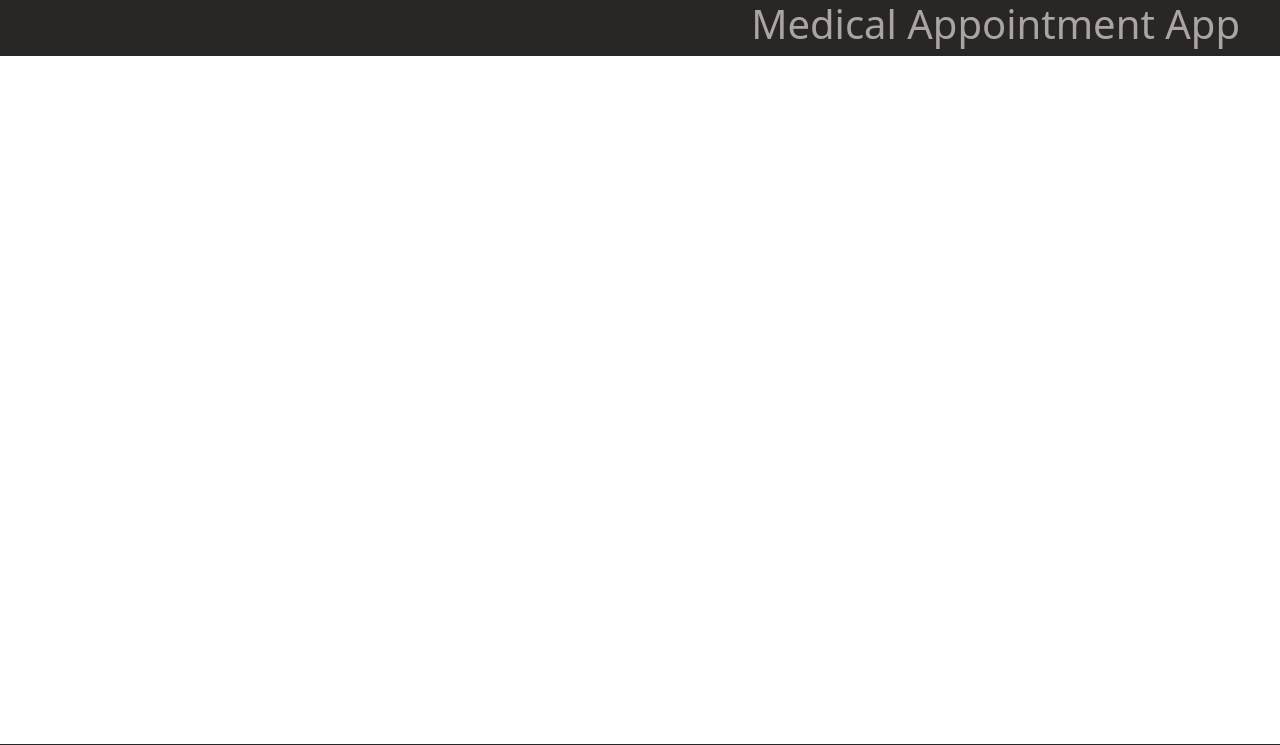
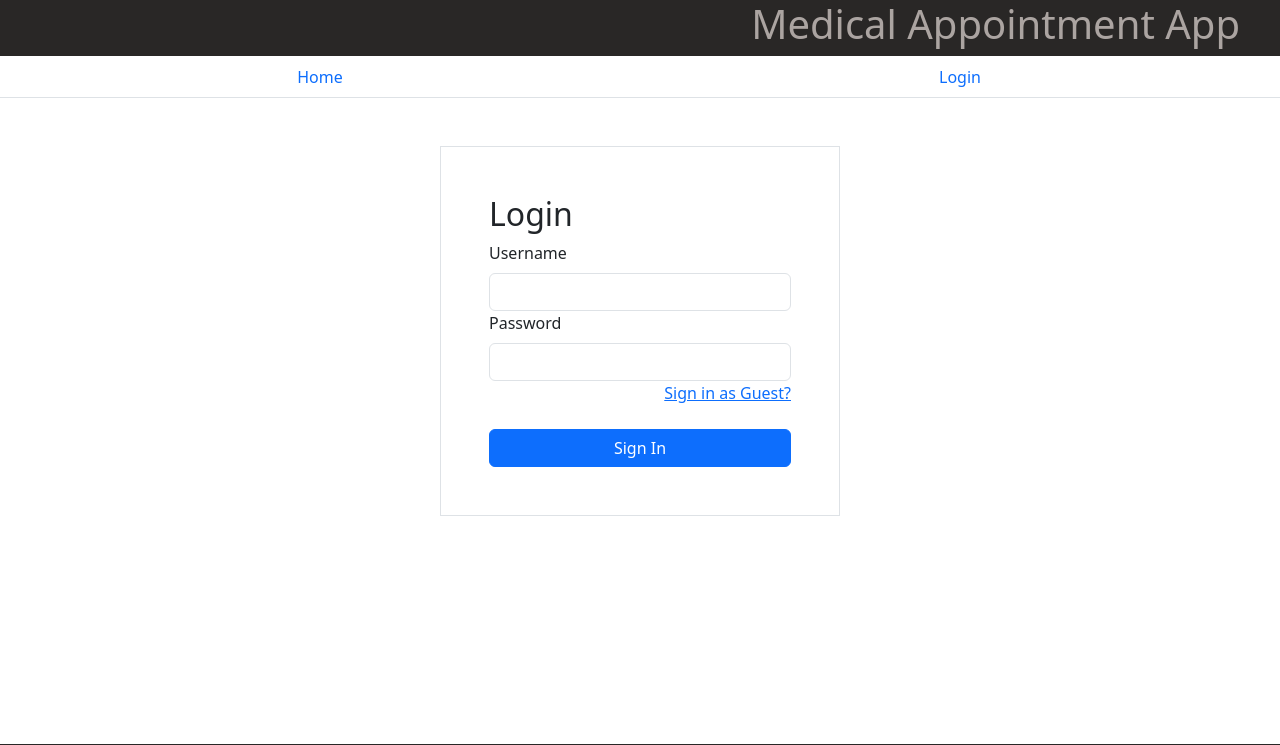
Before and after one commit to yukihim/web-programming-assignment, a PHP site: page /index.php?page=signin in a window 1280 px wide. Shown: the top 745 px of the page. Run offline with PHP 8.4, Linux system fonts and the light colour scheme.

Commit message:
Update signin.php form

```diff
--- a/components/footer.php
+++ b/components/footer.php
@@ -1,5 +1,3 @@
-<body>
-    <footer class="d-flex justify-content-center" style="position:fixed; bottom:0; width:100%; background-color:#292726; color:#aba4a1;">
-        <p class="align-items-center" style="margin-top:1em;">&copy; Medical Appointment App</p>
-    </footer>
-</body>
+<footer class="d-flex justify-content-center" style="position:fixed; bottom:0; width:100%; background-color:#292726; color:#aba4a1;">
+    <p class="align-items-center" style="margin-top:1em;">&copy; Medical Appointment App</p>
+</footer>
--- a/components/header.php
+++ b/components/header.php
@@ -1,5 +1,3 @@
-<body>
-    <header class="d-flex justify-content-end" style="background-color:#292726;color:#aba4a1;">
-        <h1 style="margin-right:1em;">Medical Appointment App</h1>
-    </header>
-</body>
+<header class="d-flex justify-content-end" style="background-color:#292726;color:#aba4a1;">
+    <h1 style="margin-right:1em;">Medical Appointment App</h1>
+</header>
--- a/index.php
+++ b/index.php
@@ -9,25 +9,44 @@
     <!-- <link rel="stylesheet" href="assets/styles/styles.css"> -->
 </head>
 <body>
-    <!-- Add header -->
+    <div style="min-width:auto;">
+        <?php
+            $page = isset($_GET['page']) ? $_GET['page'] : 'home';
+            $user = isset($_GET['user']) ? $_GET['user'] : null;
+        ?>
+
+        <!-- Header -->
         <?php include 'components/header.php'; ?>
 
-    <!-- View Controller -->
+        <!-- Navigation bar -->
+        <!--
+            This navigation bar displays only home, login, it will start showing other tabs when user is logged in and will display by what that user has access to
+        -->
+        <nav>
+            <ul class="nav nav-tabs nav-justified">
+                <li class="nav-item">
+                    <a class="nav-link <?php echo $page == 'home' ? 'active' : ''; ?>" href="index.php">Home</a>
+                </li>
+                <li class="nav-item">
+                    <a class="nav-link <?php echo $page == 'login' ? 'active' : ''; ?>" href="index.php?page=signin">Login</a>
+                </li>
+            </ul>
+        </nav>
+
+
+        <!-- Controller -->
+        <!--
+            Following the MVC Principles
+        -->
+        <div>
             <?php
-        // Check if page is set or else set it to home
-        if (isset($_GET['page'])) {
-            $page = $_GET['page'];
-        } else {
-            $page = 'home';
-        }
-
                 switch ($page) {
                     case 'home':
                         echo '<p>Welcome to the home page!</p>';
                         break;
                     case 'signin':
                         // TODO: Implement sign in page
-
+                        include 'signin.php';
                         break;
                     case 'admin':
                         // TODO: If not signed in then redirect to sign in page and send an alert "You have to log in first"
@@ -51,8 +70,10 @@
                         break;
                 }
             ?>
+        </div>
 
-    <!-- Add footer -->
+        <!-- Footer -->
         <?php include 'components/footer.php'; ?>
+    </div>
 </body>
 </html>
--- a/signin.php
+++ b/signin.php
@@ -1,4 +1,49 @@
-<body>
-    <!-- TODO: Implement sign in page -->
+<!-- signin.php -->
+<!--
+    This file will contain the sign in form
+-->
 
-</body>
+<?php
+    // $host = "localhost";
+    // $username = "root";
+    // $password = "";
+    // $dbname = "users";
+
+    // // Connect to MySQL server
+    // $conn = new mysqli($host, $username, $password);
+
+    // // Check connection
+    // if ($conn->connect_error) {
+    //     die("(Server) Connection failed: " . $conn->connect_error);
+    // }
+
+    // // Check if the database exists
+    // $query = "SHOW DATABASES LIKE '$dbname'";
+    // $result = $conn->query($query);
+
+    // if ($result->num_rows == 0) {
+    //     // If there is no database named dbname in the server
+    //     $result = null;
+    // } else {
+    //     // Connect to db name dbname
+    //     $conn->select_db($dbname);
+
+    //     // Fetch data from the users table
+    //     $sql = "SELECT * FROM users";
+    //     $result = $conn->query($sql);
+    // }
+?>
+
+<form action="login.php" method="POST" class="d-flex justify-content-center pt-5">
+    <div class="w-25 p-5 border" style="border-radius: 20; min-width: 400px;">
+        <h2>Login</h2>
+        <label for="username" class="form-label">Username</label><br>
+        <input type="text" class="form-control" id="username" name="username" required>
+        <label for="password" class="form-label">Password</label><br>
+        <input type="password" class="form-control" id="password" name="password" required>
+        <div class="d-flex justify-content-end">
+            <a href="index.php?user=guest" class="text-primary" style="text-decoration: underline;">Sign in as Guest?</a><br><br>
+        </div>
+        <button type="submit" class="btn btn-primary w-100">Sign In</button>
+    </div>
+</form>
```
Lines whose indentation alone changed are shown as unchanged.
